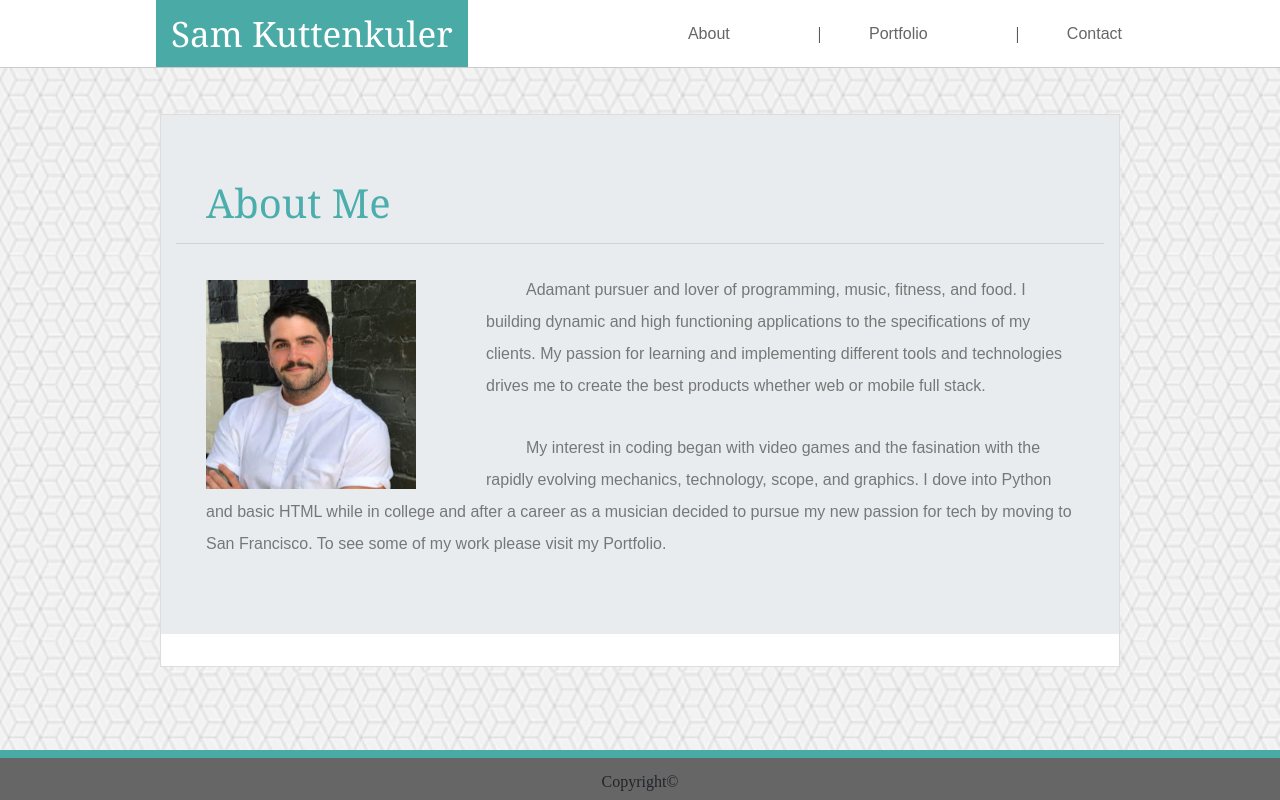
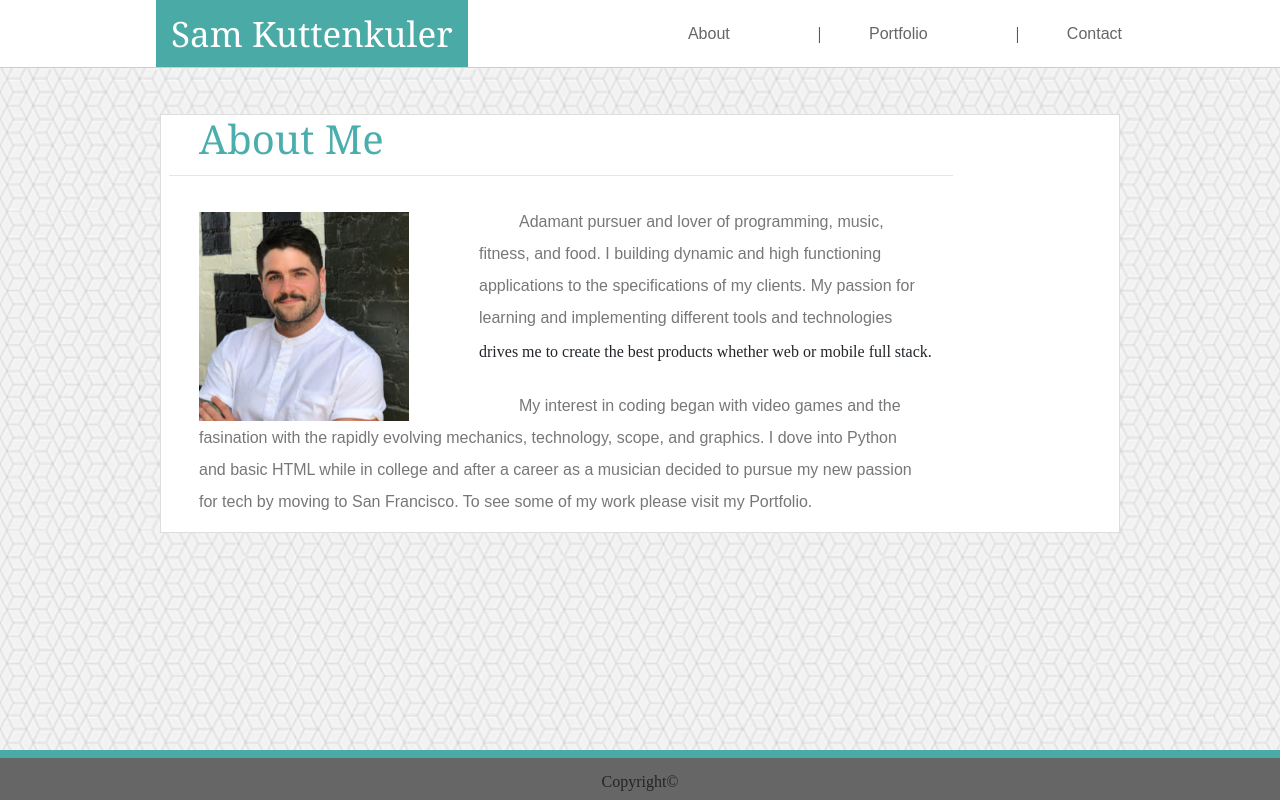
Before and after one commit to skuttenkuler/bootstrap-portfolio, a plain HTML site: page index.html in a window 1280 px wide. Drawn offline with nearby package versions, Linux system fonts and the light colour scheme.

Commit message:
polish about page, add correct bootstrap

```diff
--- a/assets/css/style.css
+++ b/assets/css/style.css
@@ -37,32 +37,25 @@ body{
 
 
   /* Body Container */
-  #jumbo{
-    top: 30px;
-    bottom:0;
-    height: 90%;
-  }
-  .port-container {
-
+  #about-container {
+    background: #ffffff;
+    border: 1px solid #dddddd;
     width: 960px;
-    border: 1px solid #dddddd;
-    background: #ffffff;
     margin: 0 auto;
-    justify-content: center;
     margin-top:30px;
     margin-bottom:80px;
 
 
   }
 
-  .port-container h1{
+  #about-container h1{
 
     margin-left: 30px;
     color: #4baead;
     font-size: 40px;
     font-family: 'Georgia', Times, 'Times New Roman', serif;
   }
-  .port-container p {
+  #about-container p {
     display: block;
     margin: 30px 30px 10px 30px;
     font-family: 'Arial', 'Helvetica Neue', Helvetica, sans-serif;
--- a/index.html
+++ b/index.html
@@ -34,10 +34,11 @@
       <!-- Navbar End -->
       <!-- About Section Begin -->
       <br>
-              <div class="port-container">
-                  <div class="jumbotron jumbotron-fluid" id="jumbo">
-                      <div class="container">
-                        <h1 class="display-4">About Me</h1>
+              <div class="container" id="about-container">
+                  <div class="row" id="about">
+                      <div class="col-md-10 p-sm-1">
+                        <div class="flex-shrink">
+                          <h1>About Me</h1>
                           <hr>
                           <div class="about-image">
                             <img src="./assets/images/headshot.png" style="float:left" alt="headshot">
@@ -45,17 +46,20 @@
                           <p>     Adamant pursuer and lover of programming, music, fitness, and food.
                             I building dynamic and high functioning applications to the specifications of my clients.
                             My passion for learning and implementing different tools and technologies
+                          </p>
                             drives me to create the best products whether web or mobile full stack.
-                            </p>
                           <p>
                             My interest in coding began with video games and the fasination with the rapidly evolving mechanics,
                             technology, scope, and graphics. I dove into Python and basic HTML while in college and after a career as a musician
                             decided to pursue my new passion for tech by moving to San Francisco. To see some of my work please visit my Portfolio.
                           </p>
-                        </div>                      </div>
                         </div>
                       </div>
                       </div>
+                      </div>
+                    </div>
+            </div>
+
       <!-- About Section End -->
             <!-- Footer -->
 <footer class="page-footer font-small blue pt-4">
```
Lines whose indentation alone changed are shown as unchanged.
